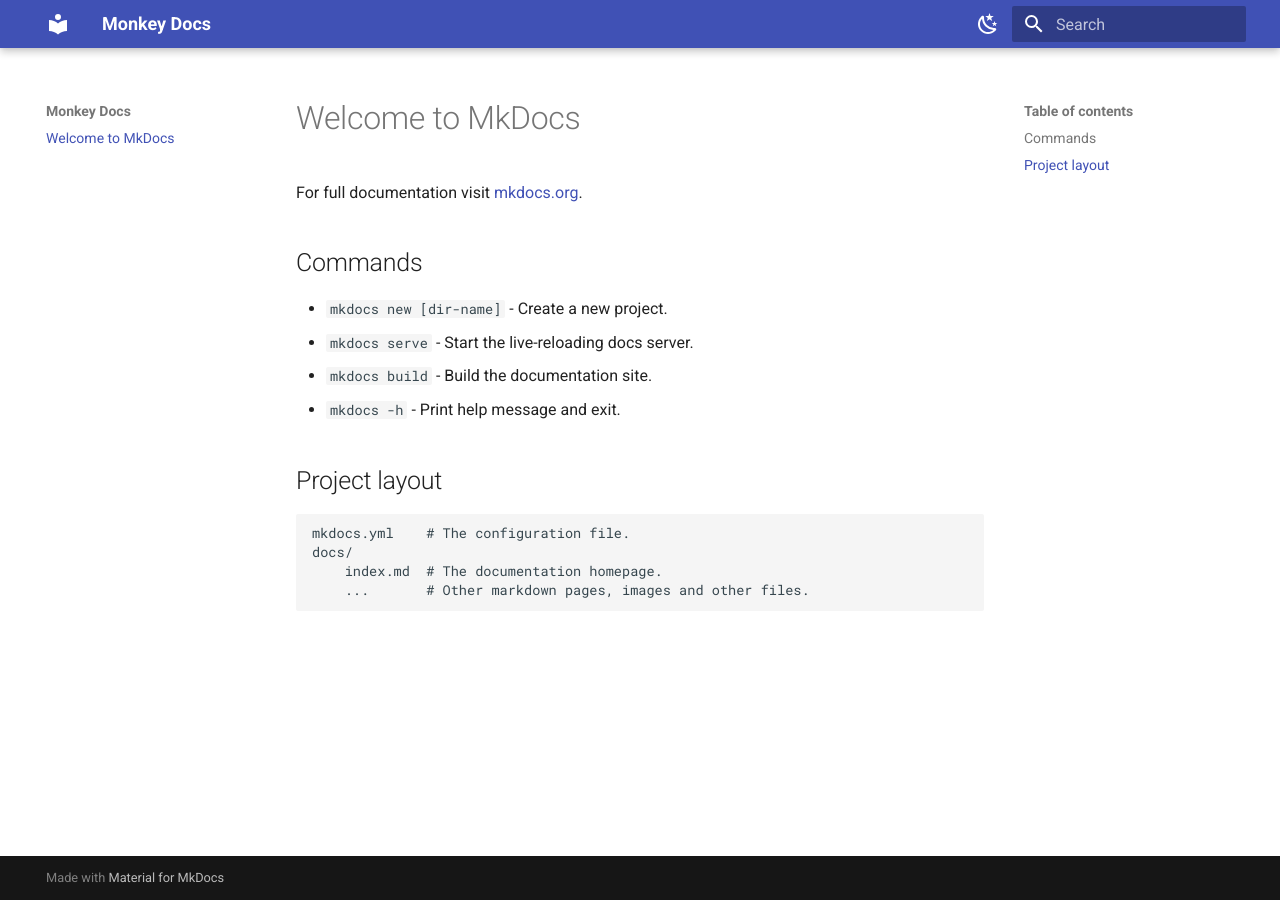
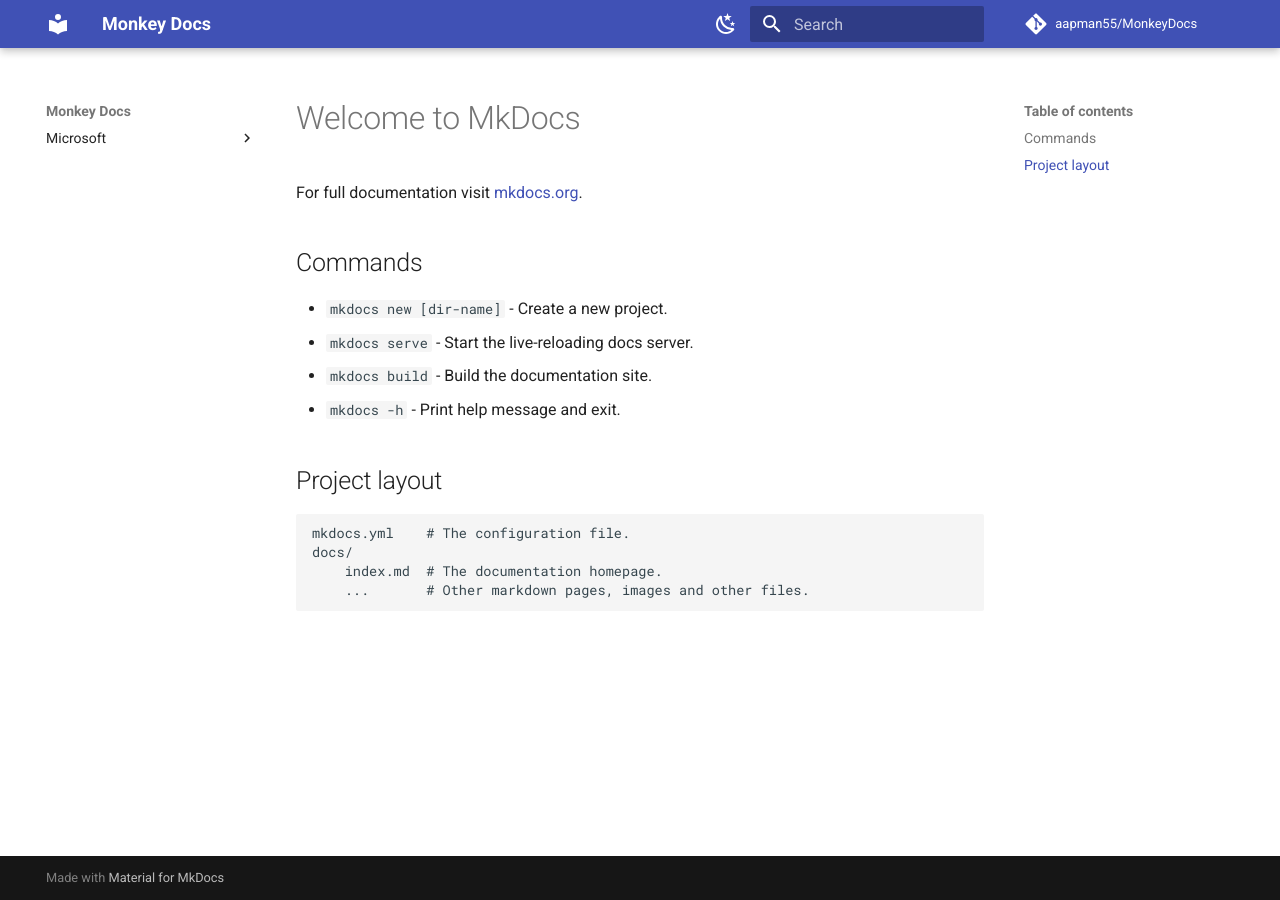
Before and after one commit to aapman55/MonkeyDocs, an MkDocs documentation site: the page built from docs/index.md, in a window 1280 px wide. Built offline with MkDocs 1.6.1 and Material for MkDocs 9.7.7, drawn with Linux system fonts in a browser that asks for light colours; comment, search, counter and statistics services are not loaded.

Commit message:
Added testpage + enabled encil for editing

```diff
--- a/mkdocs.yml
+++ b/mkdocs.yml
@@ -16,3 +16,38 @@
       toggle:
         icon: material/weather-sunny
         name: Switch to light mode
+
+# Enable pencil icon to directly modify page
+repo_name: aapman55/MonkeyDocs
+repo_url: https://github.com/aapman55/MonkeyDocs
+edit_uri: edit/main/docs/
+
+# Plugins
+plugins:
+  - search
+
+markdown_extensions:
+  - pymdownx.betterem:
+      smart_enable: all
+  - pymdownx.emoji:
+      emoji_index: !!python/name:materialx.emoji.twemoji
+      emoji_generator: !!python/name:materialx.emoji.to_svg
+  - pymdownx.magiclink
+  - pymdownx.superfences
+  - pymdownx.tabbed:
+      alternate_style: true
+  - pymdownx.tasklist:
+      custom_checkbox: true
+  - admonition
+  - meta
+  - footnotes
+  - toc:
+      permalink: true
+      toc_depth: 5
+
+# Page tree
+nav:
+  - Microsoft:
+      - SQL server:
+        - Useful scripts:
+          - Query group members: Microsoft/SQL_server/useful_scripts/GroupMembersQuery.md
```
Also changed, not shown: docs/Microsoft/SQL_server/useful_scripts/GroupMembersQuery.md (added, +1 -0 lines).
